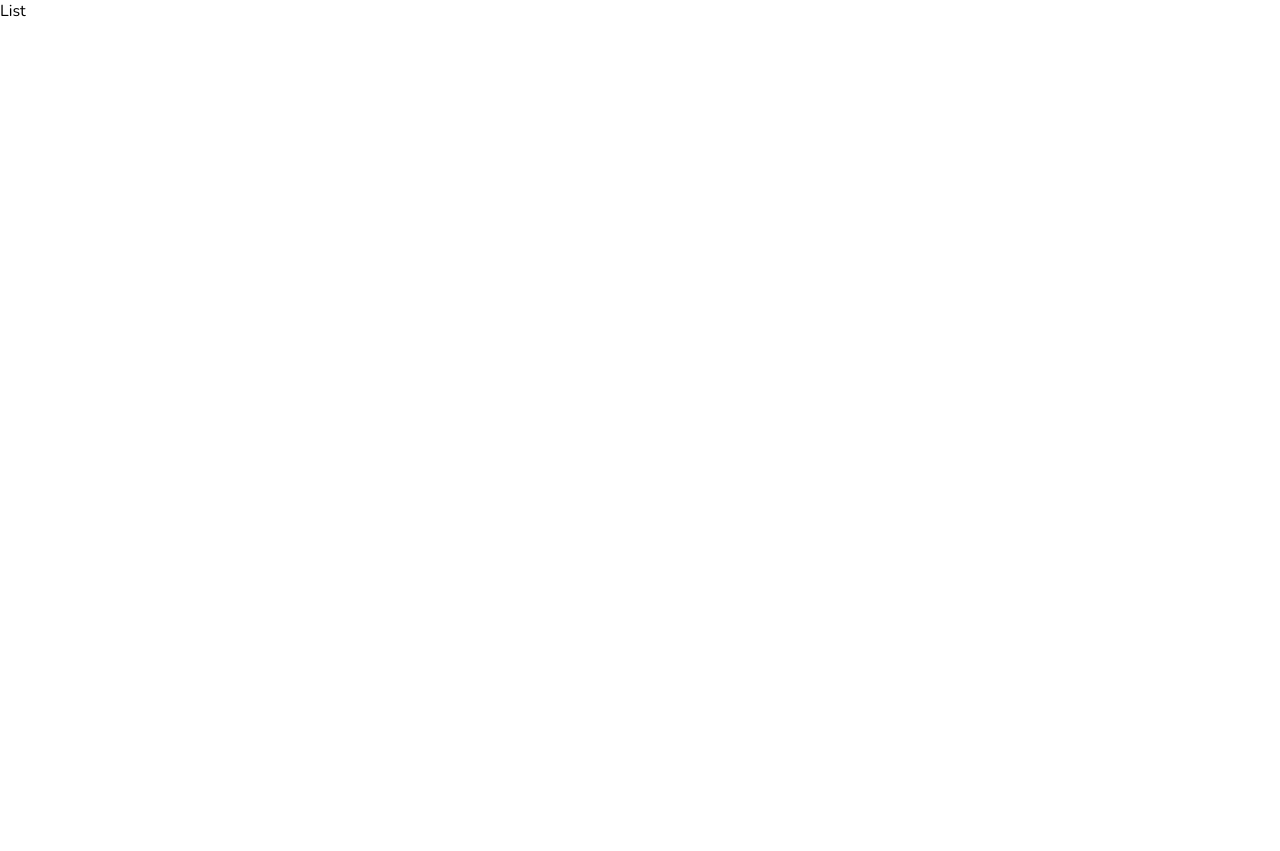
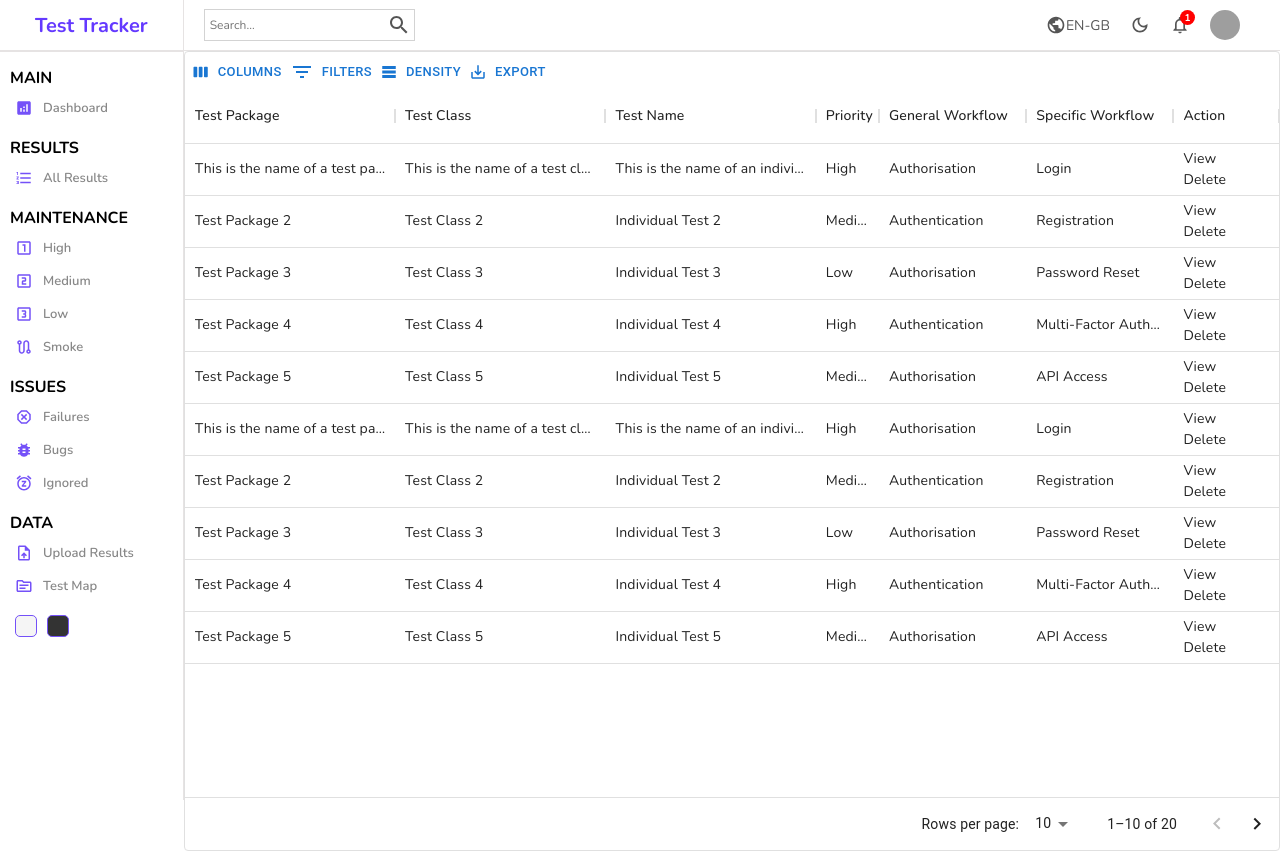
Before and after one commit to robbbowes/react-dashboard, a React (Create React App) app: page /users in a window 1280 px wide. Before the commit the page ends 800 px from the top, so only its background shows below. Built offline with nearby package versions, Linux system fonts and the light colour scheme; grey boxes are pictures that could not be loaded.

Commit message:
Move Datatable

```diff
--- a/src/components/table/Table.jsx
+++ b/src/components/datatable/DataTable.jsx
@@ -1,4 +1,4 @@
-import './table.scss';
+import './datatable.scss';
 import COLUMNS from './columns'
 import DUMMY_DATA from './dummydata'
 
@@ -7,7 +7,7 @@ import Box from '@mui/material/Box';
 import { DataGrid, GridToolbar } from '@mui/x-data-grid';
 
 
-const Table = () => {
+const DataTable = () => {
     const [columnVisibilityModel, setColumnVisibilityModel] =
         React.useState({
             id: false,
@@ -18,14 +18,27 @@ const Table = () => {
             bugTicket: false,
             __check__: false
         });
-
     const [pageSize, setPageSize] = React.useState(10);
 
+    const actionColumn = [
+        {
+            field: 'action', headerName: 'Action', flex: 0.5, renderCell: () => {
+                return (
+                    <div className="cell-action">
+                        <div className="view-button">View </div>
+                        <div className="delete-button">Delete </div>
+                    </div>
+                )
+            }
+        }
+    ]
+
+
     return (
-        <Box className="table" sx={{ height: 400, width: '100%' }}>
+        <Box className="data-table" sx={{ height: '100%', width: '100%' }}>
             <DataGrid
                 rows={DUMMY_DATA}
-                columns={COLUMNS}
+                columns={COLUMNS.concat(actionColumn)}
                 columnVisibilityModel={columnVisibilityModel}
                 onColumnVisibilityModelChange={(newModel) =>
                     setColumnVisibilityModel(newModel)
@@ -45,4 +58,4 @@ const Table = () => {
     );
 };
 
-export default Table;
+export default DataTable;
--- /dev/null
+++ b/src/components/datatable/datatable.scss
@@ -0,0 +1,3 @@
+.data-table {
+
+}
--- a/src/components/sidebar/Sidebar.jsx
+++ b/src/components/sidebar/Sidebar.jsx
@@ -28,8 +28,9 @@ const Sidebar = () => {
                     <p className="title">RESULTS</p>
                     <li>
                         <FormatListNumberedIcon className="icon" />
-                        <span>All</span>
+                        <span>All Results</span>
                     </li>
+                    <p className="title">MAINTENANCE</p>
                     <li>
                         <LooksOneOutlinedIcon className="icon" />
                         <span>High</span>
--- a/src/components/sidebar/sidebar.scss
+++ b/src/components/sidebar/sidebar.scss
@@ -42,6 +42,7 @@
                 display: flex;
                 align-items: center;
                 padding: 5px;
+                margin: 5px 0px;
                 cursor: pointer;
 
                 &:hover {
--- a/src/components/table/table.scss
+++ /dev/null
@@ -1,3 +0,0 @@
-.table {
-
-}
--- a/src/pages/home/Home.jsx
+++ b/src/pages/home/Home.jsx
@@ -2,7 +2,6 @@ import Chart from '../../components/chart/Chart';
 import Featured from '../../components/featured/Featured';
 import Navbar from '../../components/navbar/Navbar';
 import Sidebar from '../../components/sidebar/Sidebar';
-import Table from '../../components/table/Table';
 import Widget from '../../components/widget/Widget';
 import './home.scss'
 
@@ -27,10 +26,10 @@ const Home = () => {
                     <Featured featured={featuredChart} />
                     <Chart />
                 </div>
-                <div className="list-container">
+                {/* <div className="list-container">
                     <div className="list-title">Table title</div>
-                    <Table />
-                </div>
+                    <DataTable />
+                </div> */}
             </div>
         </div>
     );
--- a/src/pages/list/List.jsx
+++ b/src/pages/list/List.jsx
@@ -1,9 +1,16 @@
 import './list.scss'
+import Sidebar from '../../components/sidebar/Sidebar';
+import Navbar from '../../components/navbar/Navbar';
+import DataTable from '../../components/datatable/DataTable';
 
 const List = () => {
     return (
-        <div>
-            List
+        <div className="list">
+            <Sidebar />
+            <div className="list-container">
+                <Navbar />
+                <DataTable />
+            </div>
         </div>
     );
 };
--- a/src/pages/list/list.scss
+++ b/src/pages/list/list.scss
@@ -0,0 +1,9 @@
+.list {
+    display: flex;
+    width: 100%;
+
+    .list-container {
+        flex: 6;
+    }
+
+}
```
Also changed, not shown: src/components/datatable/columns.js (renamed from src/components/table/columns.js), src/components/datatable/dummydata.js (renamed from src/components/table/dummydata.js).
